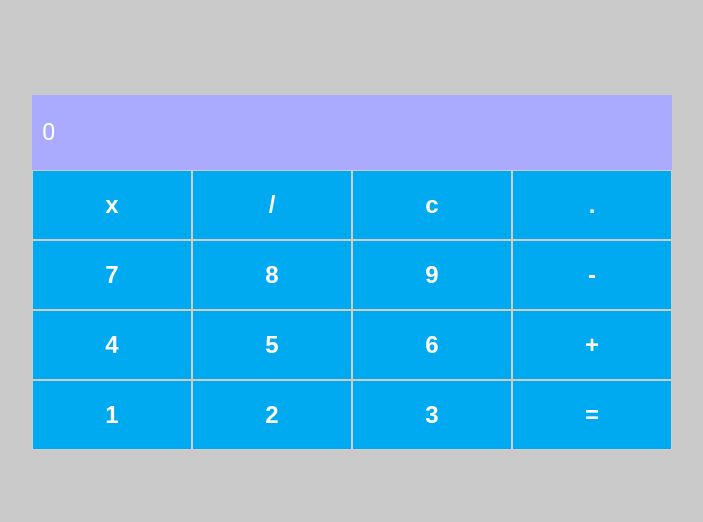
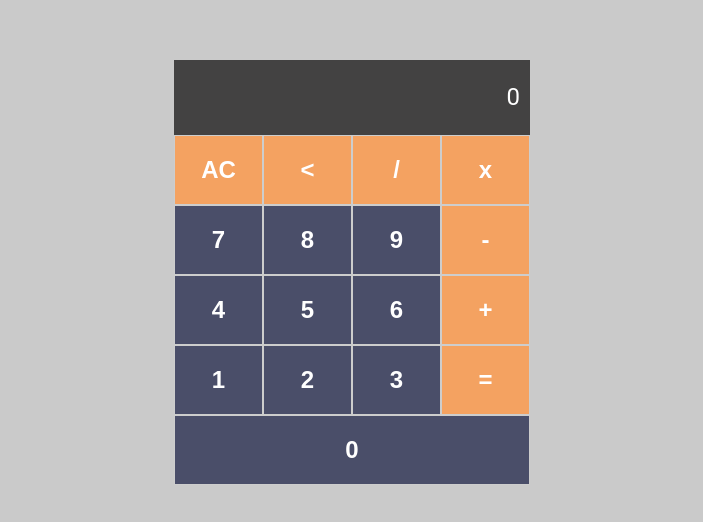
Before and after one commit to digitalinnovationone/trilha-react-desafio01-calculadora, a React (Create React App) app: page / in a window 1280 px wide. Shown: the part 128-650 px from the top of the page, without its empty margins (288-991 px from the left). Built offline with nearby package versions, Linux system fonts and the light colour scheme.

Commit message:
aplicação finalizada

```diff
--- a/package.json
+++ b/package.json
@@ -9,6 +9,7 @@
     "react": "^18.2.0",
     "react-dom": "^18.2.0",
     "react-scripts": "5.0.1",
+    "styled-components": "^5.3.6",
     "web-vitals": "^2.1.4"
   },
   "scripts": {
--- a/src/App.js
+++ b/src/App.js
@@ -17,6 +17,11 @@ const App = () => {
     setOperation('')
   };
 
+  const clearOperationAndFirstNumber = () => {
+    setOperation('')
+    setFirstNumber('0')
+  }
+
   const handleAddNumber = (num) => {
     setCurrentNumber(prev => `${prev === '0' ? '' : prev}${num}`)
   }
@@ -27,10 +32,10 @@ const App = () => {
         setFirstNumber(String(currentNumber));
         setCurrentNumber('0')
         setOperation('+')
-    }else {
+    } else {
       const sum = Number(firstNumber) + Number(currentNumber);
       setCurrentNumber(String(sum))
-      setOperation('')
+      clearOperationAndFirstNumber()
     }
 
   }
@@ -42,11 +47,44 @@ const App = () => {
         setCurrentNumber('0')
         setOperation('-')
     }else {
-      const sum = Number(firstNumber) - Number(currentNumber);
-      setCurrentNumber(String(sum))
-      setOperation('')
+      const sub = Number(firstNumber) - Number(currentNumber);
+      setCurrentNumber(String(sub))
+      clearOperationAndFirstNumber()
     }
 
+  }
+
+  const deleteLast = () => {
+    setCurrentNumber( prev => {
+      const result = prev.slice(0, prev.length - 1)
+      if(result === '') return '0'
+      return result;
+    });
+
+  }
+
+  const handleDivideNumber = () => {
+    if(firstNumber === '0'){
+      setFirstNumber(String(currentNumber));
+      setCurrentNumber('0')
+      setOperation('/')
+    }else {
+      const quotient = Number(firstNumber) / Number(currentNumber);
+      setCurrentNumber(String(quotient))
+      clearOperationAndFirstNumber()
+    }
+  }
+
+  const handleMultiplyNumber = () => {
+    if(firstNumber === '0'){
+      setFirstNumber(String(currentNumber));
+      setCurrentNumber('0')
+      setOperation('x')
+    }else {
+      const product = Number(firstNumber) * Number(currentNumber);
+      setCurrentNumber(String(product))
+      clearOperationAndFirstNumber()
+    }
   }
 
   const handleEquals = () => {
@@ -58,6 +96,12 @@ const App = () => {
             break;
           case '-':
             handleMinusNumbers();
+            break;
+          case '/':
+            handleDivideNumber();
+            break;
+          case 'x':
+            handleMultiplyNumber();
             break;
           default:
             break;
@@ -71,28 +115,32 @@ const App = () => {
       <Content>
         <Input value={currentNumber}/>
         <Row>
-          <Button label="x"/>
-          <Button label="/"/>
-          <Button label="c" onClick={handleOnClear}/>
-          <Button label="."/>
+          <Button operator label="AC" onClick={handleOnClear}/>
+          <Button operator label="<" onClick={deleteLast} />
+          <Button operator label="/" onClick={handleDivideNumber} />
+          <Button operator label="x" onClick={handleMultiplyNumber} />
         </Row>
         <Row>
           <Button label="7" onClick={() => handleAddNumber('7')}/>
           <Button label="8" onClick={() => handleAddNumber('8')}/>
           <Button label="9" onClick={() => handleAddNumber('9')}/>
-          <Button label="-" onClick={handleMinusNumbers}/>
+          <Button operator label="-" onClick={handleMinusNumbers}/>
         </Row>
         <Row>
           <Button label="4" onClick={() => handleAddNumber('4')}/>
           <Button label="5" onClick={() => handleAddNumber('5')}/>
           <Button label="6" onClick={() => handleAddNumber('6')}/>
-          <Button label="+" onClick={handleSumNumbers}/>
+          <Button operator label="+" onClick={handleSumNumbers}/>
         </Row>
         <Row>
           <Button label="1" onClick={() => handleAddNumber('1')}/>
           <Button label="2" onClick={() => handleAddNumber('2')}/>
           <Button label="3" onClick={() => handleAddNumber('3')}/>
-          <Button label="=" onClick={handleEquals}/>
+          <Button operator label="=" onClick={handleEquals}/>
+        </Row>
+        <Row>
+          <Button label="0" onClick={() => handleAddNumber('0')}/>
+
         </Row>
       </Content>
     </Container>
--- a/src/components/Button/index.js
+++ b/src/components/Button/index.js
@@ -1,9 +1,9 @@
 
 import { ButtonContainer } from './styles';
 
-const Button = ({label, onClick}) => {
+const Button = ({label, onClick, operator}) => {
     return (
-      <ButtonContainer onClick={onClick} type="button">
+      <ButtonContainer onClick={onClick} type="button" operator={operator}>
        {label}
       </ButtonContainer>
     );
--- a/src/components/Button/styles.js
+++ b/src/components/Button/styles.js
@@ -3,8 +3,8 @@ import styled from 'styled-components';
 export const ButtonContainer = styled.button`
     padding: 20px;
     border: 1px solid #CDCDCD;
-    background-color: #00AAF0;
-    color: #FFFFFF;
+    background-color: ${ props => props.operator ? '#f4a261' : '#4a4e69'};
+    color: #FFF;
     font-size: 24px;
     font-weight: 700;
     flex: 1;
--- a/src/components/Input/styles.js
+++ b/src/components/Input/styles.js
@@ -3,7 +3,7 @@ import styled from 'styled-components';
 export const InputContainer = styled.div`
     width: 100%;
     height: 75px;
-    background-color: #AAAAFF;
+    background-color: #434242;
 
     display: flex;
     align-items: center;
@@ -16,7 +16,7 @@ export const InputContainer = styled.div`
     input {
         width: 100%;
         height: 75px;
-        background-color: #AAAAFF;
+        background-color: #434242;
         border: 0;
         display: flex;
         flex-direction: column;
@@ -25,5 +25,6 @@ export const InputContainer = styled.div`
         font-size: 24px;
         font-family: 'Roboto';
         color: #FFFFFF;
+        text-align: end;
     }
 `
--- a/src/styles.js
+++ b/src/styles.js
@@ -13,7 +13,11 @@ export const Container = styled.div`
 
 export const Content = styled.div`
     background-color: #FFFFFF;
-    width: 50%;
+    max-width: 50%;
+
+    @media (max-width: 425px) {
+        max-width: 100%;
+    }
 `
 
 export const Row = styled.div`
```
Also changed, not shown: 2 other files (tests, documents, lock files or other folders).
